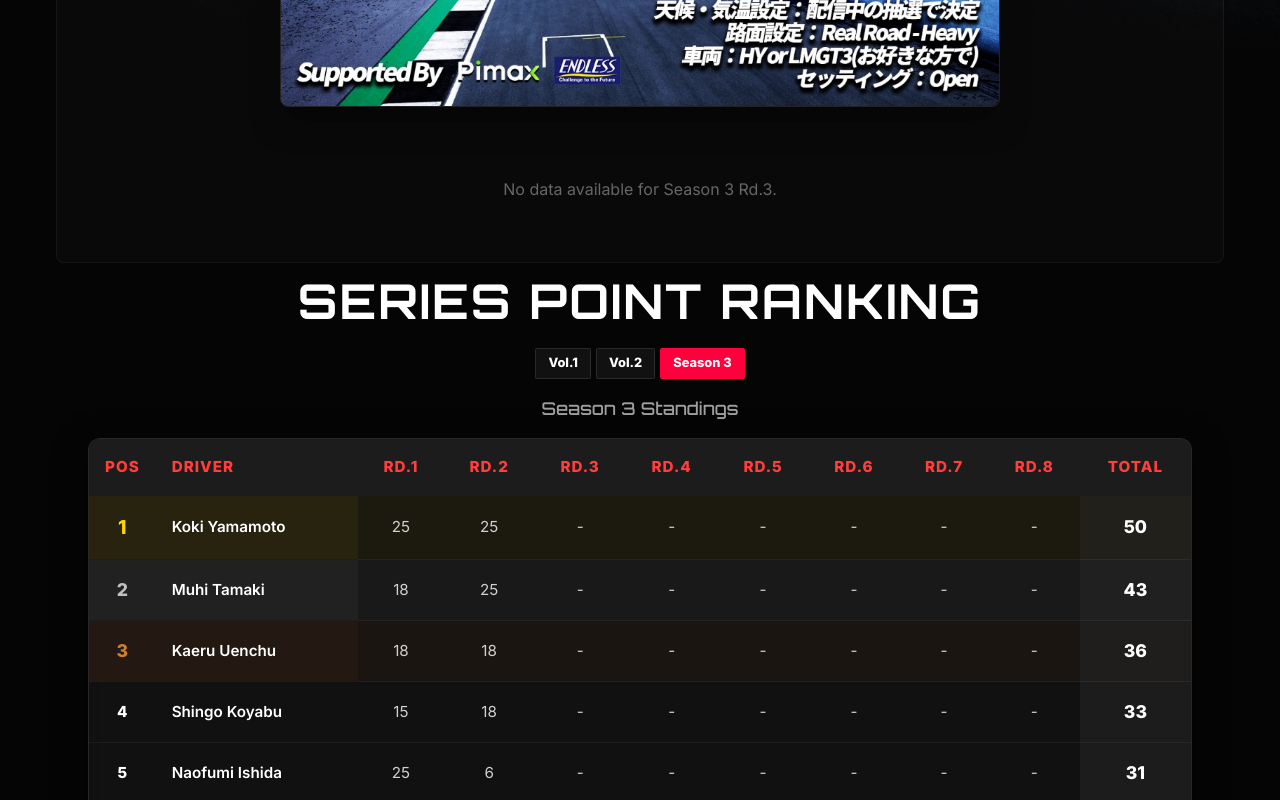
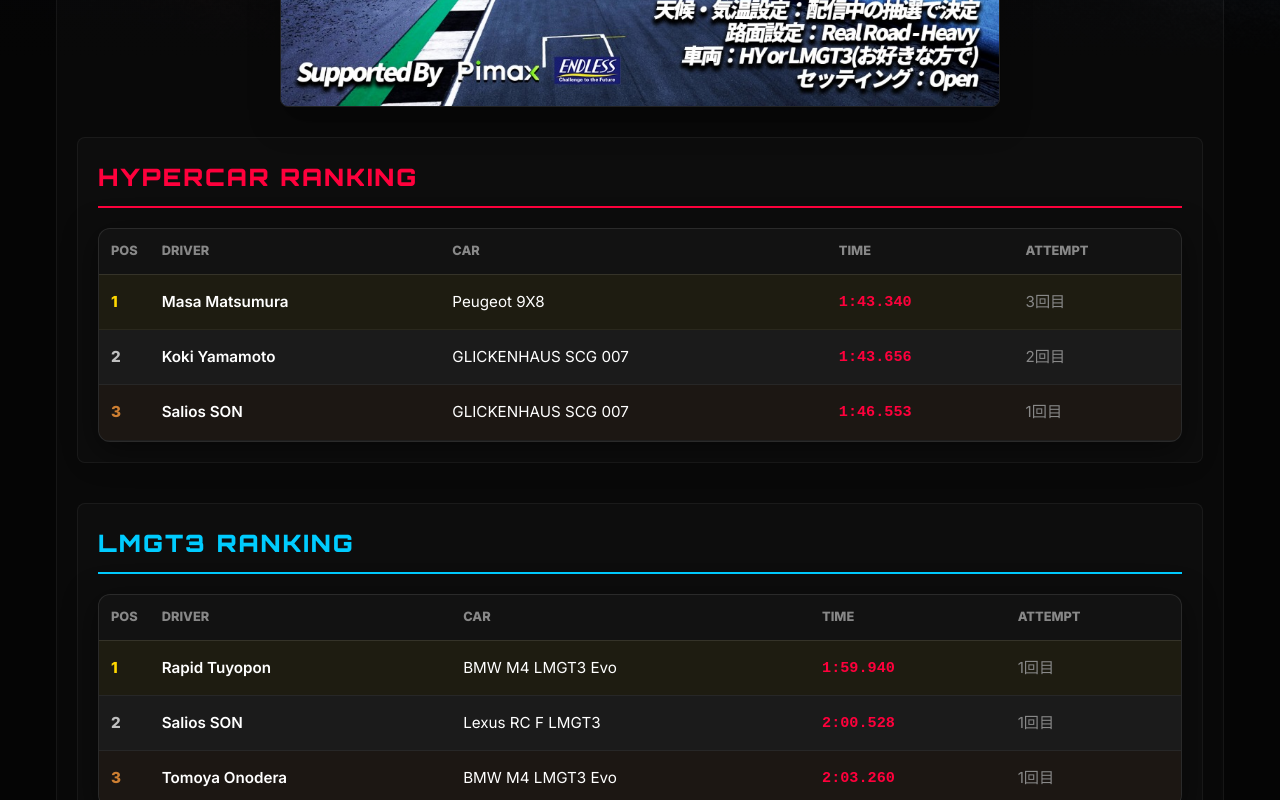
Before and after one commit to ciccida/wec-sprint-series, a React (Vite) app: page /results in a window 1280 px wide. Shown: the part 740-1540 px from the top of the page. Built offline with nearby package versions, Linux system fonts and the light colour scheme; no server answers.

Commit message:
fix: correct Tomoya Onodera missing LMGT3 class

```diff
--- a/src/data/timeAttackData.js
+++ b/src/data/timeAttackData.js
@@ -27,7 +27,24 @@ export const timeAttackData = {
 
 
       ] },
-    "3": { image: "/images/ta/vol3_rd3_cover.jpg", results: [] },
+    "3": { image: "/images/ta/vol3_rd3_cover.jpg", results: [
+        { name: "Masa Matsumura", class: "HYPERCAR", car: "Peugeot 9X8", time: "1:43.340", attempt: 3 },
+        { name: "Koki Yamamoto", class: "HYPERCAR", car: "GLICKENHAUS SCG 007", time: "1:43.656", attempt: 2 },
+        { name: "Salios SON", class: "HYPERCAR", car: "GLICKENHAUS SCG 007", time: "1:46.553", attempt: 1 },
+        { name: "Rapid Tuyopon", class: "LMGT3", car: "BMW M4 LMGT3 Evo", time: "1:59.940", attempt: 1 },
+        { name: "Salios SON", class: "LMGT3", car: "Lexus RC F LMGT3", time: "2:00.528", attempt: 1 },
+        { name: "Tomoya Onodera", class: "LMGT3", car: "BMW M4 LMGT3 Evo", time: "2:03.260", attempt: 1 }
+
+
+
+
+
+
+
+
+
+
+      ] },
     "4": { image: "", results: [] },
     "5": { image: "", results: [] },
     "6": { image: "", results: [] },
```
Also changed, not shown: update_ta_from_sheets.cjs (+11 -3 lines).
